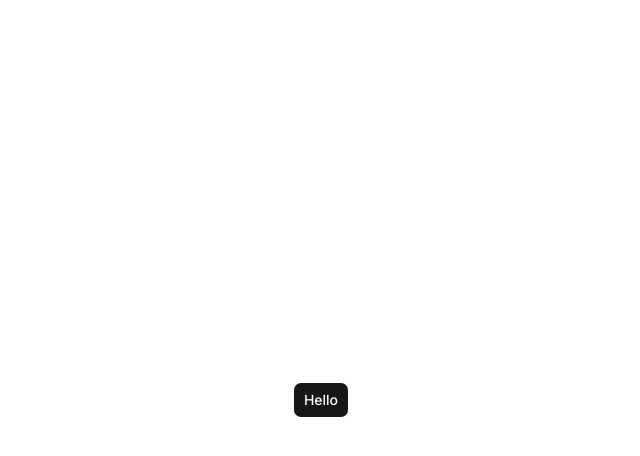
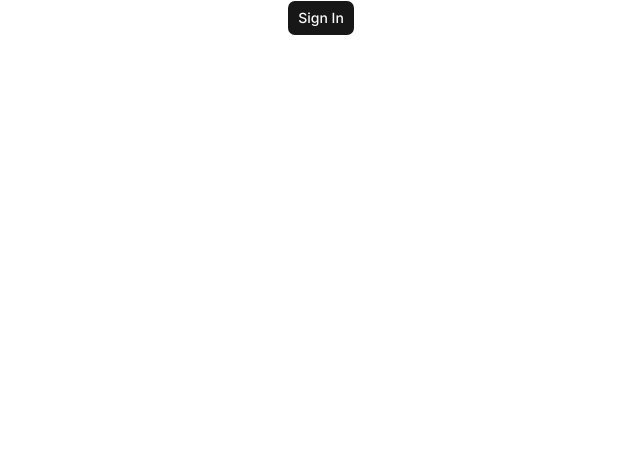
Before and after one commit to saadsayyed10/esperanza, a Next.js app in the folder frontend/: page / in a window 1280 px wide. Shown: the top 456 px of the page, without its empty margins (319-959 px from the left). Built offline with nearby package versions, Linux system fonts and the light colour scheme.

Commit message:
Fixed: Removal of token refresh

```diff
--- a/frontend/_components/Navbar.tsx
+++ b/frontend/_components/Navbar.tsx
@@ -3,13 +3,13 @@
 import { fetchUserProfilePictureAPI } from "@/_api/user.api";
 import { Button } from "@/components/ui/button";
 import { useAuth } from "@/hooks/useAuth";
-import { Loader2, LogOut } from "lucide-react";
-import Image from "next/image";
+import { Bell, Loader2, LogOut } from "lucide-react";
+
 import { useRouter } from "next/navigation";
 import { useEffect, useState } from "react";
 
 const Navbar = () => {
-  const { token, logout, hydrate } = useAuth();
+  const { token, logout } = useAuth();
   const [pfp, setPfp] = useState<string>("");
 
   const [loading, setLoading] = useState<boolean>(false);
@@ -25,13 +25,15 @@ const Navbar = () => {
     }, 2000);
     console.log("Logged out");
 
-    hydrate();
-
     router.replace("/authentication");
   };
 
   useEffect(() => {
     const handleFetchProfilePicture = async () => {
+      if (!token) {
+        return;
+      }
+
       setLoadingData(true);
       try {
         await fetchUserProfilePictureAPI(token!)
@@ -52,16 +54,18 @@ const Navbar = () => {
     handleFetchProfilePicture();
   }, [token]);
 
-  useEffect(() => {
-    if (!token) {
-      router.replace("/authentication");
-    }
-  }, []);
-
   return (
     <div className="flex justify-between items-center lg:px-10 lg:py-6 bg-white text-black z-50">
       <h1 className="text-2xl font-bold">Esperanza</h1>
       <div className="flex justify-end items-end w-full lg:gap-x-4">
+        <Button variant="ghost">
+          {loading ? (
+            <Loader2 className="animate-spin" />
+          ) : (
+            <Bell className="w-4 h-4 stroke-2" />
+          )}
+        </Button>
+
         {pfp ? (
           loadingData ? (
             <div className="w-10 h-10 rounded-[100%] bg-neutral-700/40 hover:bg-neutral-800/40 animate-pulse cursor-pointer" />
@@ -72,14 +76,12 @@ const Navbar = () => {
               width={40}
               height={40}
               className="rounded-[100%] cursor-pointer w-10 h-10 border border-black"
+              onClick={handleLogout}
             />
           )
         ) : (
-          <div />
+          <div className="w-10 h-10 rounded-[100%] bg-neutral-700/40 hover:bg-neutral-800/40 animate-pulse cursor-pointer" />
         )}
-        <Button onClick={handleLogout}>
-          {loading ? <Loader2 className="animate-spin" /> : <LogOut />}
-        </Button>
       </div>
     </div>
   );
--- a/frontend/app/authentication/page.tsx
+++ b/frontend/app/(home)/authentication/page.tsx
@@ -20,7 +20,7 @@ const Authentication = () => {
   const [signUpPassword, setSignUpPassword] = useState<string>("");
   const [signUpConfirmPassword, setSignUpConfirmPassword] =
     useState<string>("");
-  const { setAuth, hydrate } = useAuth();
+  const { setAuth } = useAuth();
 
   const [loading, setLoading] = useState<boolean>(false);
   const router = useRouter();
@@ -57,8 +57,6 @@ const Authentication = () => {
 
         setLoginEmail("");
         setLoginPassword("");
-
-        hydrate();
 
         router.push("/dashboard");
       });
@@ -115,8 +113,6 @@ const Authentication = () => {
           setLoginEmail("");
           setLoginPassword("");
 
-          hydrate();
-
           router.push("/dashboard");
         },
       );
@@ -155,6 +151,7 @@ const Authentication = () => {
                   <Input
                     className="w-full"
                     placeholder="esperanza@grove.com"
+                    type="email"
                     value={loginEmail}
                     onChange={(e) => setLoginEmail(e.target.value)}
                   />
@@ -164,6 +161,7 @@ const Authentication = () => {
                   <Input
                     className="w-full"
                     placeholder="********************"
+                    type="password"
                     value={loginPassword}
                     onChange={(e) => setLoginPassword(e.target.value)}
                   />
@@ -213,6 +211,7 @@ const Authentication = () => {
                   <Input
                     className="w-full"
                     placeholder="esperanza@grove.com"
+                    type="email"
                     value={signUpEmail}
                     onChange={(e) => setSignUpEmail(e.target.value)}
                   />
--- a/frontend/app/dashboard/layout.tsx
+++ b/frontend/app/(home)/dashboard/layout.tsx
@@ -1,7 +1,16 @@
+"use client";
+
 import Navbar from "@/_components/Navbar";
-import { ReactNode } from "react";
+import { useAuth } from "@/hooks/useAuth";
+import { ReactNode, useEffect } from "react";
 
 const DashboardLayout = ({ children }: { children: ReactNode }) => {
+  const { hydrate } = useAuth();
+
+  useEffect(() => {
+    hydrate();
+  }, [hydrate]);
+
   return (
     <main>
       <header>
--- /dev/null
+++ b/frontend/app/(home)/layout.tsx
@@ -0,0 +1,7 @@
+import { ReactNode } from "react";
+
+const HomeLayout = ({ children }: { children: ReactNode }) => {
+  return <div>{children}</div>;
+};
+
+export default HomeLayout;
--- /dev/null
+++ b/frontend/app/(home)/page.tsx
@@ -0,0 +1,23 @@
+"use client";
+
+import { Button } from "@/components/ui/button";
+import { useAuth } from "@/hooks/useAuth";
+import Link from "next/link";
+
+const Home = () => {
+  const { token } = useAuth();
+
+  return (
+    <div className="flex justify-center items-center w-full">
+      {token ? (
+        <h1>{token} </h1>
+      ) : (
+        <Link href={"/authentication"}>
+          <Button>Sign In</Button>
+        </Link>
+      )}
+    </div>
+  );
+};
+
+export default Home;
--- a/frontend/app/page.tsx
+++ /dev/null
@@ -1,11 +0,0 @@
-import { Button } from "@/components/ui/button";
-
-const Home = () => {
-  return (
-    <div className="flex justify-center items-center w-full min-h-screen">
-      <Button>Hello</Button>
-    </div>
-  );
-};
-
-export default Home;
```
Also changed, not shown: frontend/app/(home)/dashboard/page.tsx (renamed from frontend/app/dashboard/page.tsx).
